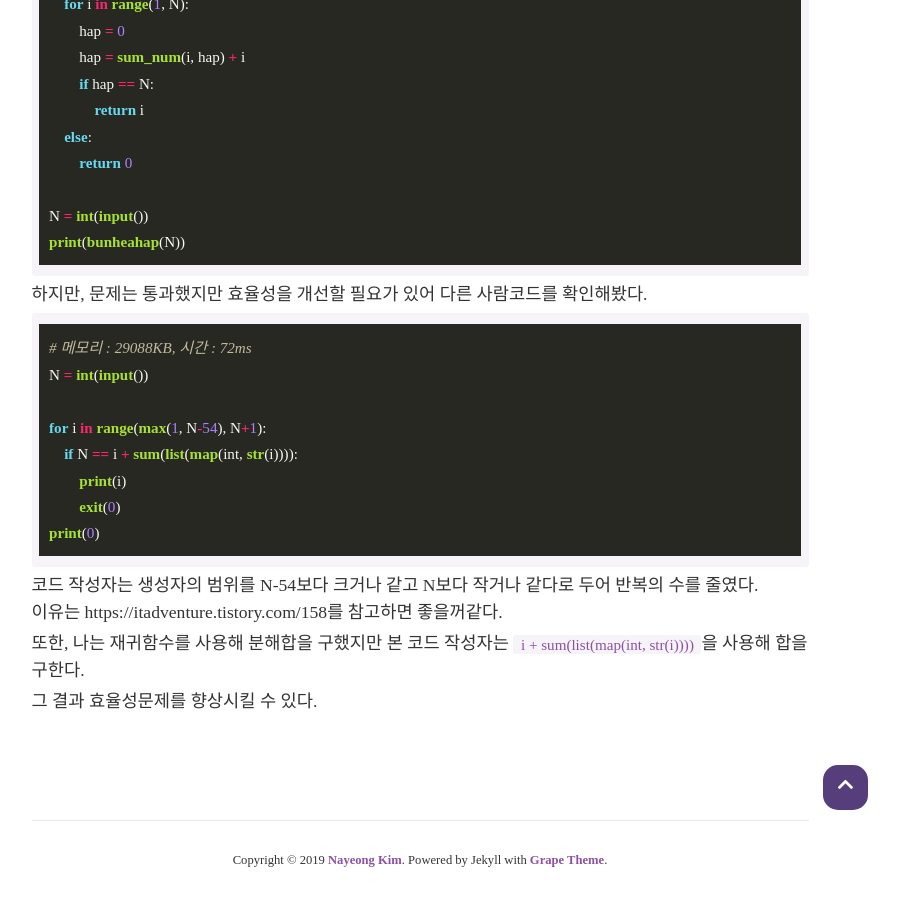
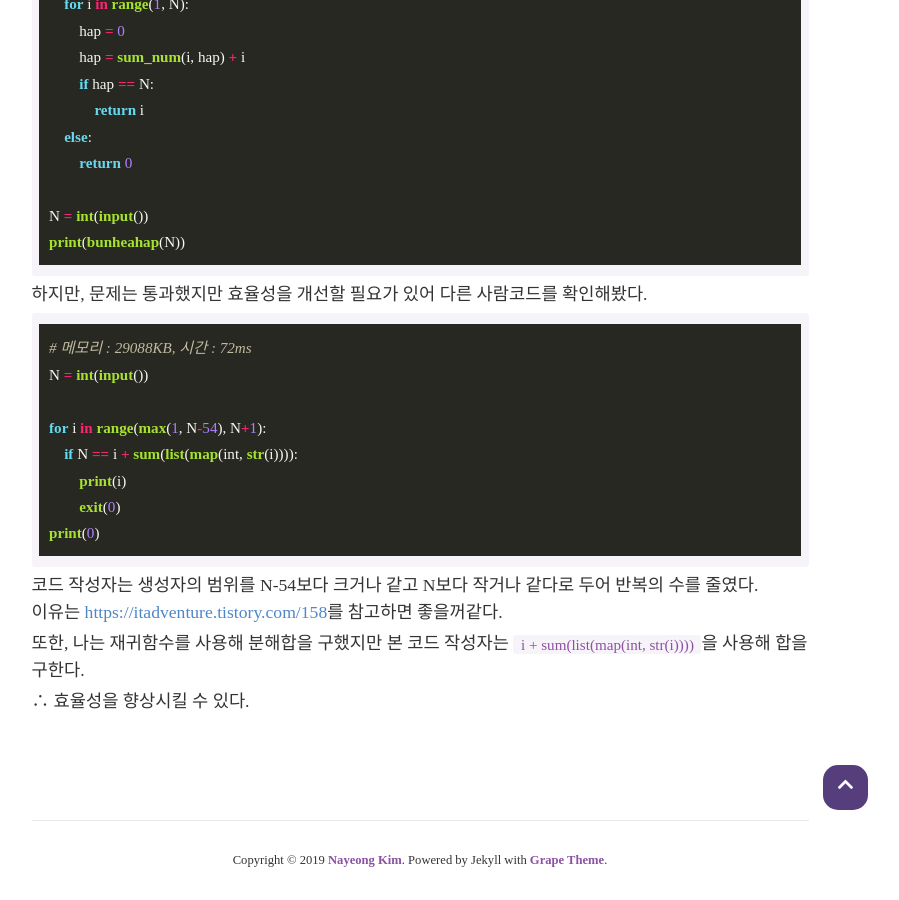
Before and after one commit to Lee-JeongMin/Lee-JeongMin.github.io, a Jekyll site: the page built from _posts/2020-11-18-Bunheahap.md, in a window 1280 px wide and 900 px high, scrolled down 1145 px. Shown: the whole window, without its empty margins (220-1119 px from the left). Built offline with Jekyll 4.4.1, drawn with Linux system fonts in a browser that asks for light colours; nearby versions of some CDN libraries; some web fonts are replaced.

Commit message:
Modify bunheahap

````diff
--- a/_posts/2020-11-18-Bunheahap.md
+++ b/_posts/2020-11-18-Bunheahap.md
@@ -76,8 +76,8 @@ for i in range(max(1, N-54), N+1):
 print(0)
 ```
 
-코드 작성자는 생성자의 범위를 N-54보다 크거나 같고 N보다 작거나 같다로 두어 반복의 수를 줄였다. 이유는 https://itadventure.tistory.com/158를 참고하면 좋을꺼같다.
+코드 작성자는 생성자의 범위를 N-54보다 크거나 같고 N보다 작거나 같다로 두어 반복의 수를 줄였다. 이유는 [https://itadventure.tistory.com/158](https://itadventure.tistory.com/158)를 참고하면 좋을꺼같다.
 
 또한, 나는 재귀함수를 사용해 분해합을 구했지만 본 코드 작성자는 `i + sum(list(map(int, str(i))))`을 사용해 합을 구한다.
 
-그 결과 효율성문제를 향상시킬 수 있다.
+∴  효율성을 향상시킬 수 있다.
````
